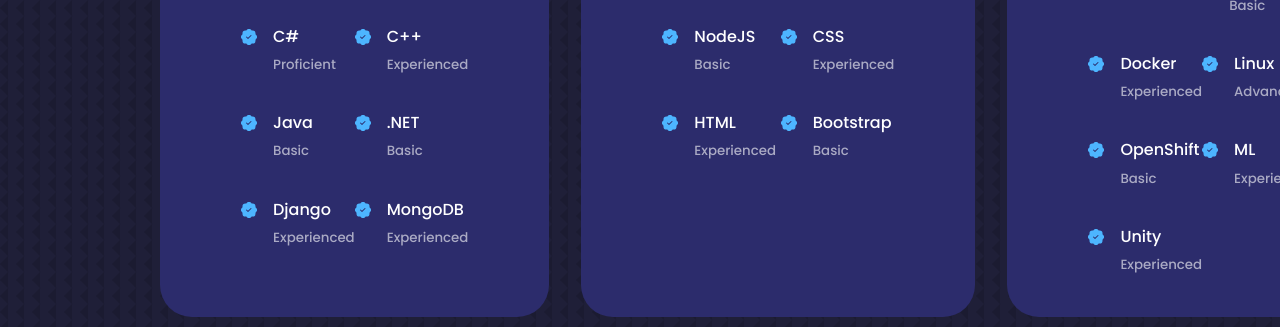
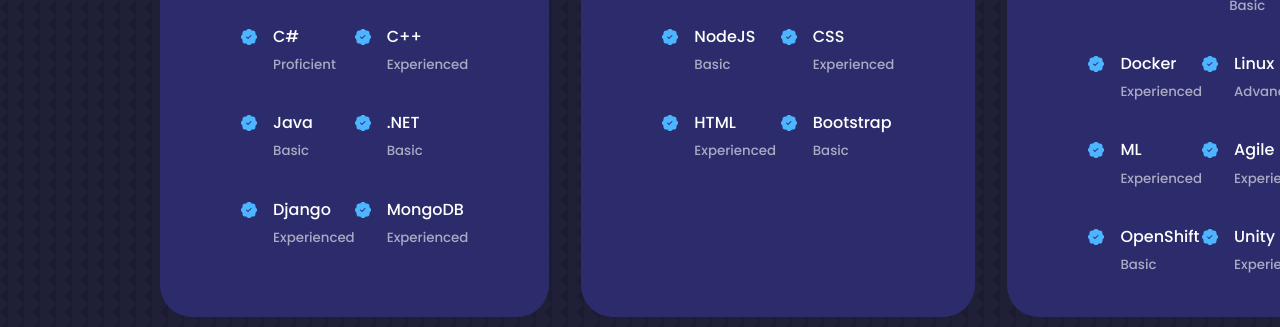
Before and after one commit to SethCram/SethCram.github.io, a React (Create React App) app in the folder portfolio_website/: page / in a window 1280 px wide. Shown: the part 2320-2647 px from the top of the page. Built offline with nearby package versions, Linux system fonts and the light colour scheme.

Commit message:
new resume and skill adjustments

```diff
--- a/portfolio_website/src/components/experience/Experience.jsx
+++ b/portfolio_website/src/components/experience/Experience.jsx
@@ -60,9 +60,10 @@
     {id: 2, skill: 'CI/CD Pipelines', proficiency: 'Basic', icon: <BsPatchCheckFill className='experience__details-icon'/> },
     {id: 3, skill: 'Docker', proficiency: 'Experienced', icon: <BsPatchCheckFill className='experience__details-icon' /> },
     {id: 4, skill: 'Linux', proficiency: 'Advanced', icon: <BsPatchCheckFill className='experience__details-icon'/>},
-    {id: 5, skill: 'OpenShift', proficiency: 'Basic', icon: <BsPatchCheckFill className='experience__details-icon' /> },
-    {id: 6, skill: 'ML', proficiency: 'Experienced', icon: <BsPatchCheckFill className='experience__details-icon' /> },
-    {id: 7, skill: 'Unity', proficiency: 'Experienced', icon: <BsPatchCheckFill className='experience__details-icon' /> },
+    { id: 5, skill: 'ML', proficiency: 'Experienced', icon: <BsPatchCheckFill className='experience__details-icon' /> },
+    {id: 6, skill: 'Agile', proficiency: 'Experienced', icon: <BsPatchCheckFill className='experience__details-icon' /> },
+    {id: 7, skill: 'OpenShift', proficiency: 'Basic', icon: <BsPatchCheckFill className='experience__details-icon' /> },
+    {id: 8, skill: 'Unity', proficiency: 'Experienced', icon: <BsPatchCheckFill className='experience__details-icon' /> },
   ];
   /*
     {id: 5, skill: 'Linux OS', proficiency: 'Experienced', icon: <BsPatchCheckFill className='experience__details-icon' /> },
```
Also changed, not shown: 1 other file (tests, documents, lock files or other folders).
